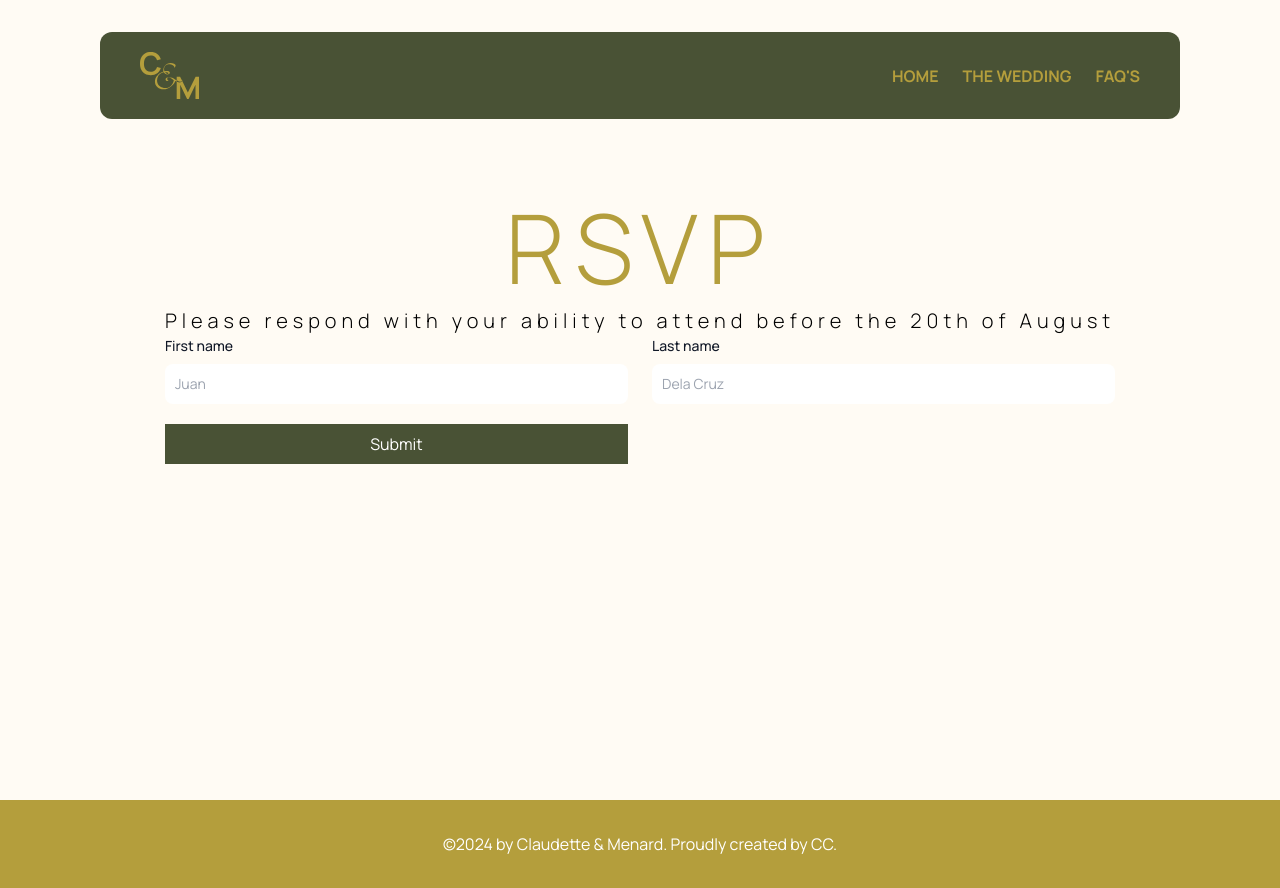
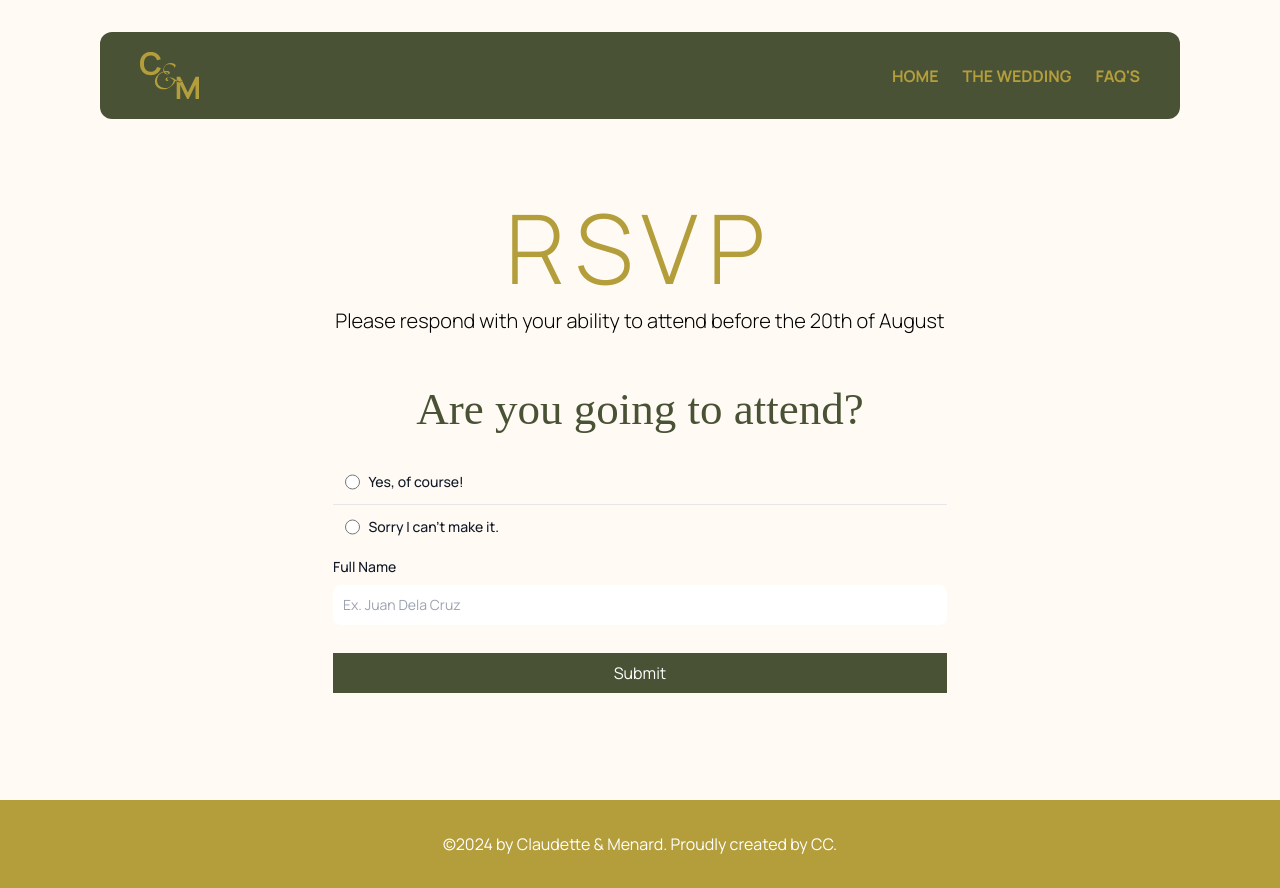
Before and after one commit to claudeaparecio/claudetteminard, a React (Create React App) app: page /rsvp in a window 1280 px wide. Built offline with nearby package versions, Linux system fonts and the light colour scheme; a web font is replaced by a local one.

Commit message:
add forms on RSVP

```diff
--- a/src/pages/RSVP.jsx
+++ b/src/pages/RSVP.jsx
@@ -3,54 +3,147 @@
 // - total guest (kauban)
 // - can attend
 
+import { useState } from "react";
+
 const RSVP = () => {
+  const [willAttend, setWillAttend] = useState("");
+  const [guestCount, setGuestCount] = useState(0)
+
   return (
     <div className="flex flex-col min-h-screen items-center px-[100px] phone:px-[10px] overflow-hidden bg-[#FFFBF4]">
       <p className="font-light text-center mt-[200px] text-yellowAccent text-8xl tracking-[10px]">
         RSVP
       </p>
       <div>
-        <p className="mt-[10px] font-light text-center md:text-[20px] sm:[14px] phone:text-[14px] tracking-[5px]">
+        <p className="mt-[10px] font-light text-center md:text-[20px] sm:[14px] phone:text-[14px]">
           Please respond with your ability to attend before the 20th of August
         </p>
-        <form>
-          <div class="md:grid phone:flex phone:flex-col gap-x-6 mb-6 md:grid-cols-2 ">
-            <div className="">
+      </div>
+      <form className="w-full md:w-1/2 phone:w-full md:px-auto phone:px-2 my-10">
+        <h3 class="mb-4 font-cursive text-[45px] text-center text-greenAccent dark:text-white">
+          Are you going to attend?
+        </h3>
+        <ul class="w-full ">
+          <li class="w-full border-b border-gray-200 rounded-t-lg dark:border-gray-600">
+            <div class="flex items-center ps-3">
+              <input
+                id="list-radio-id"
+                type="radio"
+                value="yes"
+                name="list-radio"
+                class="w-4 h-4 text-blue-600 bg-gray-100 border-gray-300 focus:ring-blue-500"
+                onClick={(e) => setWillAttend(e.target.value)}
+              />
+              <label
+                for="list-radio-id"
+                class="w-full py-3 ms-2 text-sm font-medium text-gray-900 dark:text-gray-300">
+                Yes, of course!
+              </label>
+            </div>
+          </li>
+          <li class="w-full ">
+            <div class="flex items-center ps-3">
+              <input
+                id="list-radio-military"
+                type="radio"
+                value="no"
+                name="list-radio"
+                class="w-4 h-4 text-blue-600 bg-gray-100 border-gray-300 focus:ring-blue-500 "
+                onClick={(e) => setWillAttend(e.target.value)}
+              />
+              <label
+                for="list-radio-military"
+                class="w-full py-3 ms-2 text-sm font-medium text-gray-900 dark:text-gray-300">
+                Sorry I can't make it.
+              </label>
+            </div>
+          </li>
+        </ul>
+        <div class="flex-col flex items-center my-2">
+          <div className="w-full">
             <label
               for="first_name"
-                class="block mb-2 text-sm font-medium text-gray-900 dark:text-white"
-              >
-                First name
+              class="block mb-2 text-sm font-medium text-gray-900 dark:text-white">
+              Full Name
             </label>
             <input
               type="text"
               id="first_name"
               class="text-gray-900 text-sm rounded-lg focus:ring-blue-500 focus:border-blue-500 block w-full p-2.5 -700"
-                placeholder="Juan"
+              placeholder="Ex. Juan Dela Cruz"
               required
             />
           </div>
-            <div className="">
+        </div>
+        {willAttend === "yes" && (
+          <div class="w-full flex flex-col my-2">
             <label
-                for="last_name"
-                class="block mb-2 text-sm font-medium text-gray-900 dark:text-white"
-              >
-                Last name
+              for="quantity-input"
+              class="block mb-2 text-sm font-medium text-gray-900 dark:text-white">
+              How many people will come with you?
             </label>
+            <div class="relative flex items-center w-2/5">
+              <button
+                type="button"
+                id="decrement-button"
+                data-input-counter-decrement="quantity-input"
+                onClick={() => guestCount > 0 && setGuestCount((prev) => prev - 1)}
+                class="bg-gray-100 hover:bg-gray-200 border border-gray-300 rounded-s-lg p-3 h-11 focus:ring-gray-100 focus:ring-2 focus:outline-none">
+                <svg
+                  class="w-3 h-3 text-gray-900 dark:text-white"
+                  aria-hidden="true"
+                  xmlns="http://www.w3.org/2000/svg"
+                  fill="none"
+                  viewBox="0 0 18 2">
+                  <path
+                    stroke="currentColor"
+                    stroke-linecap="round"
+                    stroke-linejoin="round"
+                    stroke-width="2"
+                    d="M1 1h16"
+                  />
+                </svg>
+              </button>
               <input
                 type="text"
-                id="last_name"
-                class="text-gray-900 text-sm rounded-lg focus:ring-blue-500 focus:border-blue-500 block w-full p-2.5 -700"
-                placeholder="Dela Cruz"
+                id="quantity-input"
+                value={guestCount}
+                data-input-counter
+                aria-describedby="helper-text-explanation"
+                class="bg-gray-50 border-x-0 border-gray-300 h-11 text-center text-gray-900 text-sm focus:ring-blue-500 focus:border-blue-500 block w-full py-2.5 dark:bg-gray-700 dark:border-gray-600 dark:placeholder-gray-400 dark:text-white dark:focus:ring-blue-500 dark:focus:border-blue-500"
+                placeholder="999"
                 required
               />
+              <button
+                type="button"
+                id="increment-button"
+                onClick={() => setGuestCount((prev) => prev + 1)}
+
+                data-input-counter-increment="quantity-input"
+                class="bg-gray-100 hover:bg-gray-200 border border-gray-300 rounded-e-lg p-3 h-11 focus:ring-gray-100 focus:ring-2 focus:outline-none">
+                <svg
+                  class="w-3 h-3 text-gray-900 dark:text-white"
+                  aria-hidden="true"
+                  xmlns="http://www.w3.org/2000/svg"
+                  fill="none"
+                  viewBox="0 0 18 18">
+                  <path
+                    stroke="currentColor"
+                    stroke-linecap="round"
+                    stroke-linejoin="round"
+                    stroke-width="2"
+                    d="M9 1v16M1 9h16"
+                  />
+                </svg>
+              </button>
             </div>
+
+          </div>
+        )}
         <button className="bg-greenAccent w-full my-5 p-2">
           <text className="text-white">Submit</text>
         </button>
-          </div>
       </form>
-      </div>
     </div>
   );
 };
```
Lines whose indentation alone changed are shown as unchanged.
